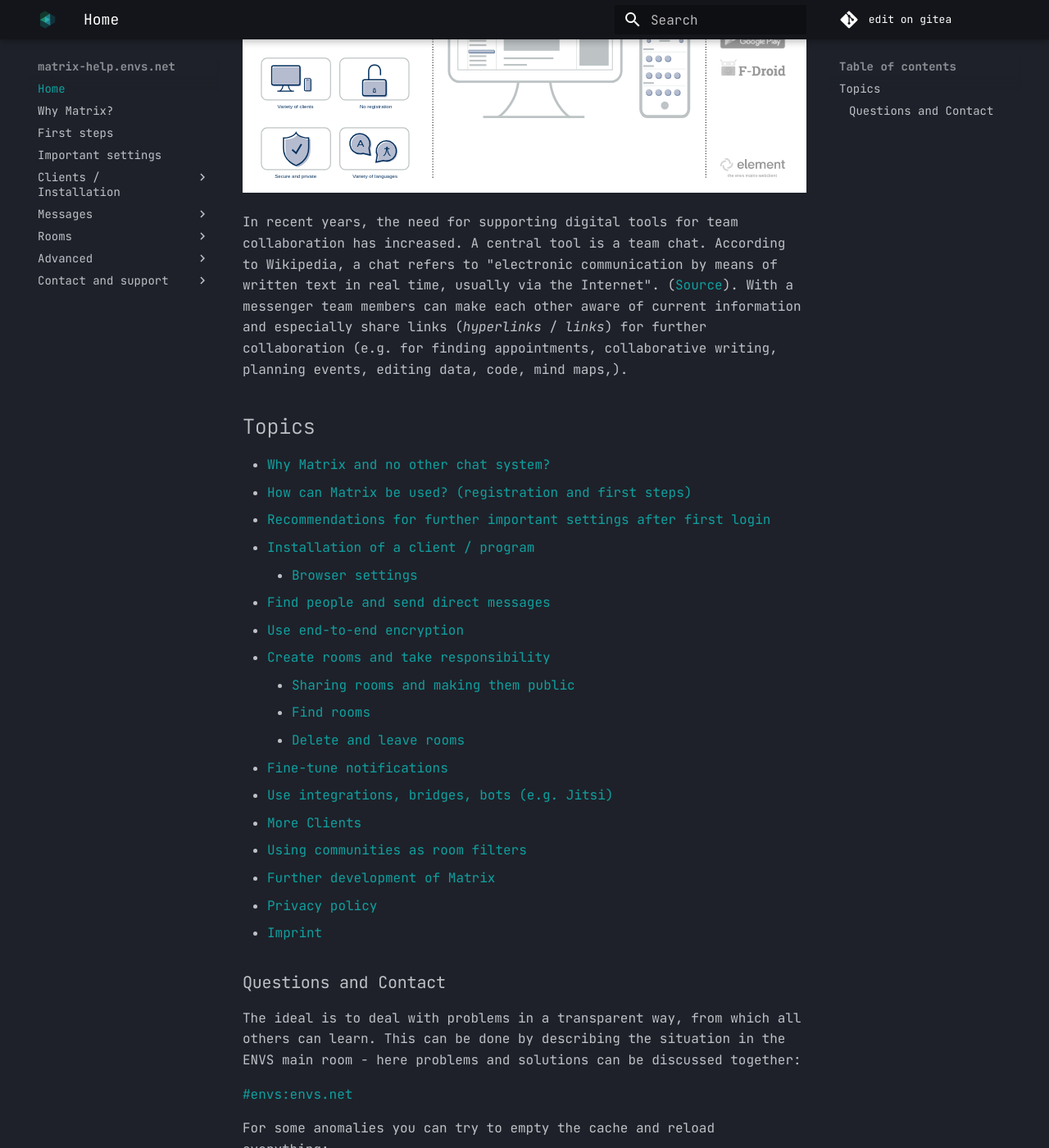
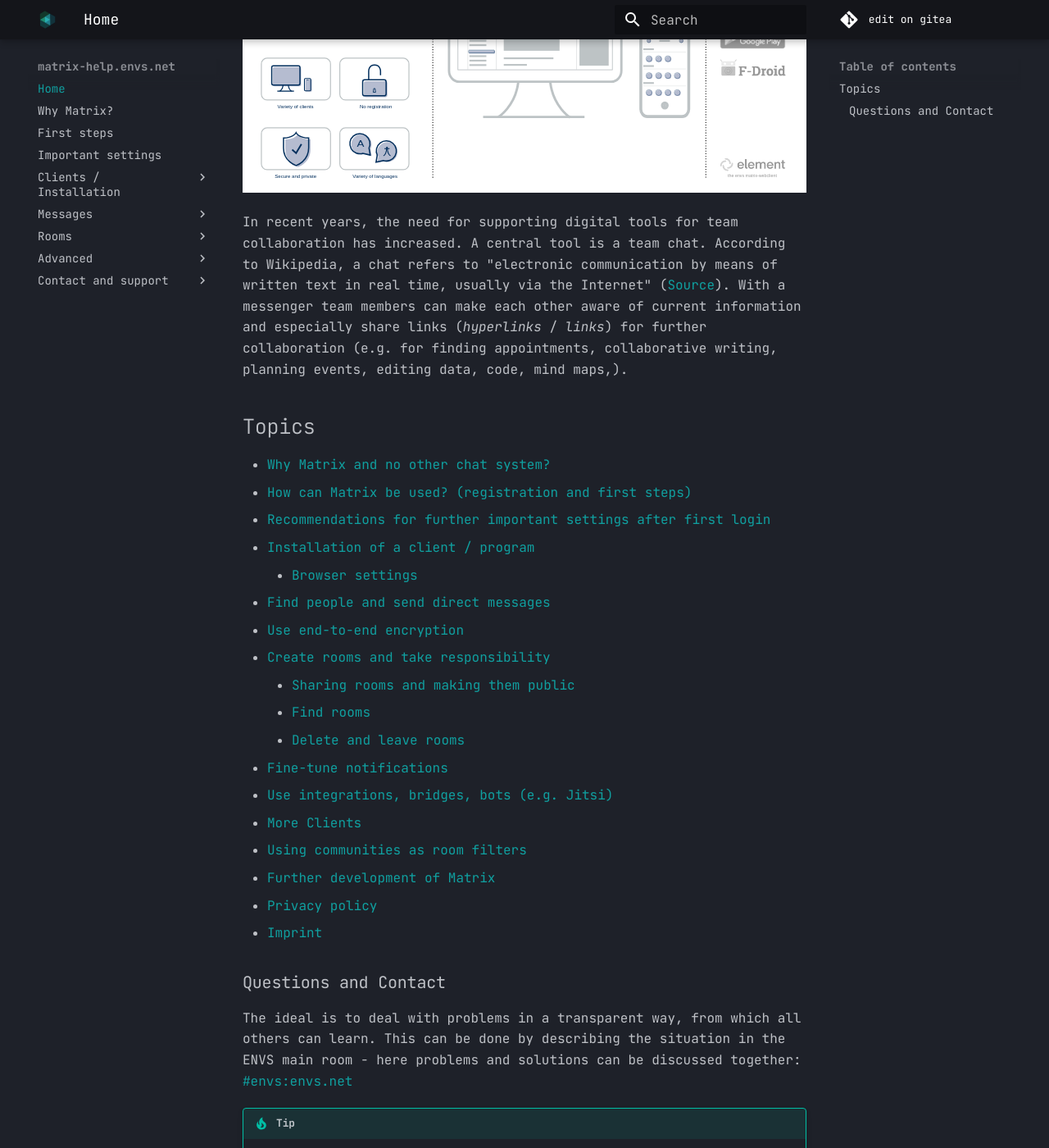
Before and after one commit to envs-net/matrix-doc, an MkDocs documentation site: the page built from docs/index.md, in a window 1280 px wide and 1400 px high, scrolled down 399 px. Shown: the whole window at 82% size. Built offline with MkDocs 1.6.1 and Material for MkDocs 9.7.7, drawn with Linux system fonts in a browser that asks for light colours.

Commit message:
update index.md note

```diff
--- a/docs/index.md
+++ b/docs/index.md
@@ -11,7 +11,7 @@ Matrix is a free and open, secure, decentralized protocol for real-time communic
 
 <object data="images/matrix_interactive_en.svg" type="image/svg+xml" style="width: 1280px; max-width: 100%"></object>
 
-In recent years, the need for supporting digital tools for team collaboration has increased. A central tool is a team chat. According to Wikipedia, a chat refers to "electronic communication by means of written text in real time, usually via the Internet". ([Source](https://en.wikipedia.org/wiki/Chat)). With a messenger team members can make each other aware of current information and especially share links (*hyperlinks* / *links*) for further collaboration (e.g. for finding appointments, collaborative writing, planning events, editing data, code, mind maps,).
+In recent years, the need for supporting digital tools for team collaboration has increased. A central tool is a team chat. According to Wikipedia, a chat refers to "electronic communication by means of written text in real time, usually via the Internet" ([Source](https://en.wikipedia.org/wiki/Chat)). With a messenger team members can make each other aware of current information and especially share links (*hyperlinks* / *links*) for further collaboration (e.g. for finding appointments, collaborative writing, planning events, editing data, code, mind maps,).
 
 ## Topics
 
@@ -36,17 +36,14 @@ In recent years, the need for supporting digital tools for team collaboration ha
 
 ### Questions and Contact
 
-The ideal is to deal with problems in a transparent way, from which all others can learn. This can be done by describing the situation in the ENVS main room - here problems and solutions can be discussed together:
-
+The ideal is to deal with problems in a transparent way, from which all others can learn. This can be done by describing the situation in the ENVS main room - here problems and solutions can be discussed together:<br />
 [#envs:envs.net](https://matrix.to/#/#envs:envs.net)
 
-<span class="note">
-For some anomalies you can try to empty the cache and reload everything:
-</span>
+!!! tip
+    For some anomalies you can try to empty the cache and reload everything:<br />
+    `Settings > Help & About > Clear Cache and reload`
 
-`Settings > Help & About > Clear Cache and reload`
 
-<span class="note">
-Current maintenance is announced in the matrix room [#home:envs.net](https://matrix.to/#/#home:envs.net) and
-[#status:envs.net](https://matrix.to/#/#status:envs.net).
-</span>
+!!! note
+    Current maintenance is announced in the matrix room [#home:envs.net](https://matrix.to/#/#home:envs.net) and
+    [#status:envs.net](https://matrix.to/#/#status:envs.net).
```
